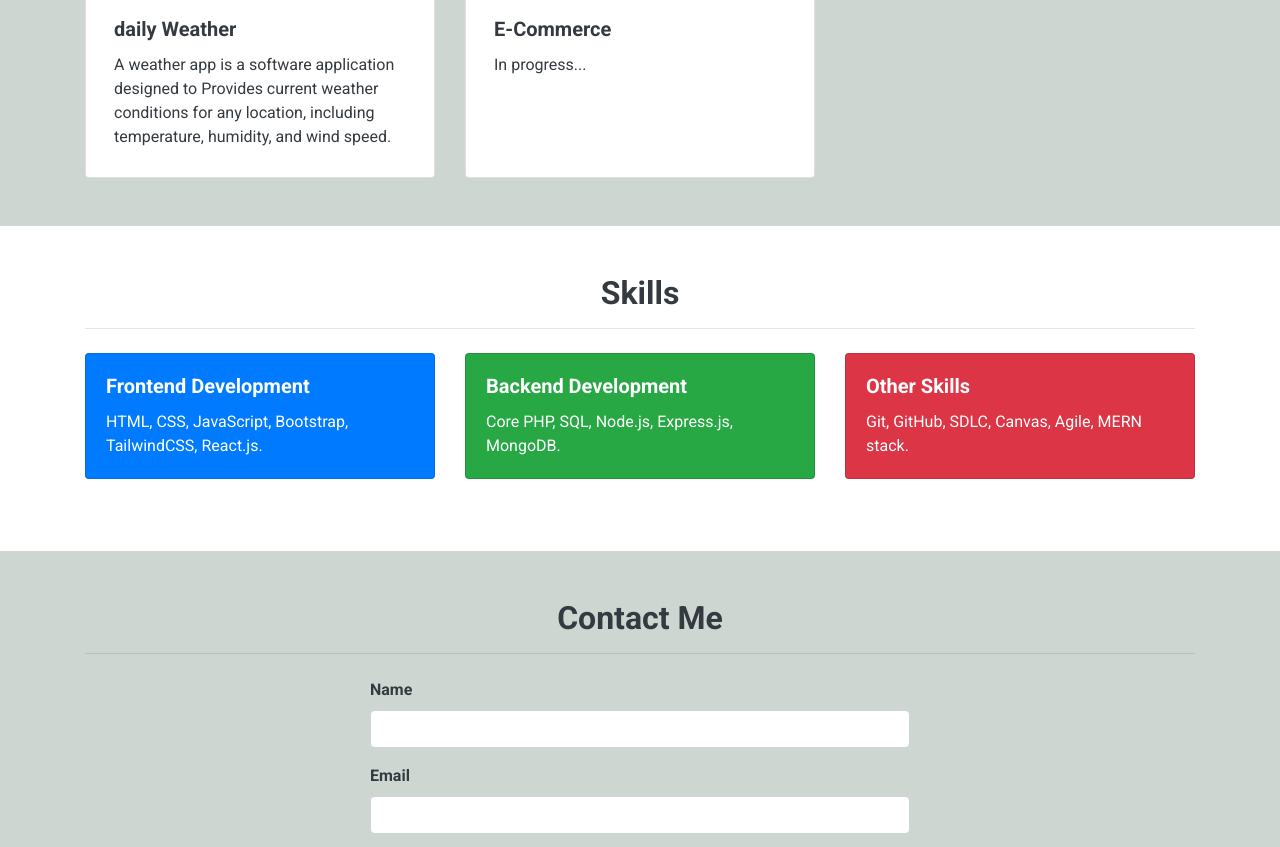
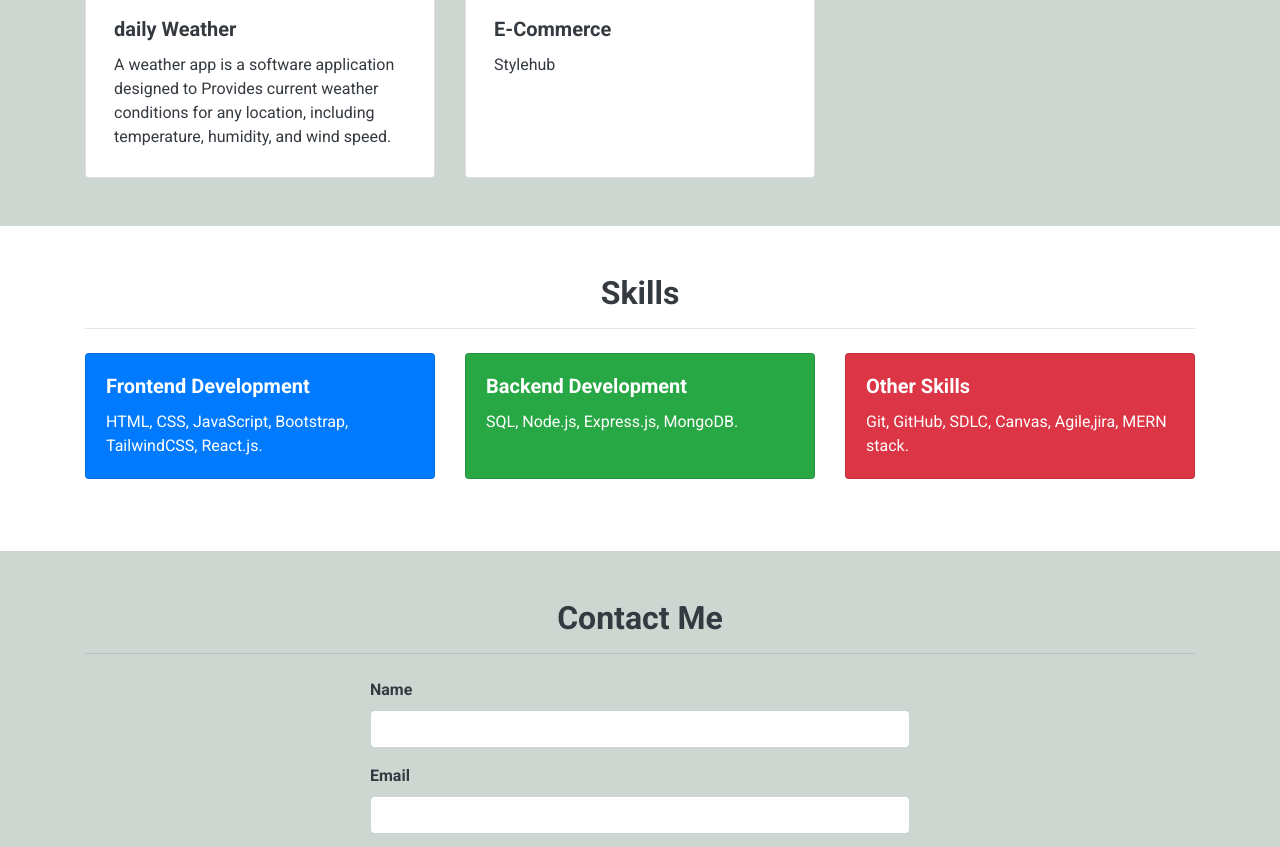
Before and after one commit to MAlik-0786/Ali-portfilio, a plain HTML site: page index.html in a window 1280 px wide. Shown: the part 1707-2554 px from the top of the page. Drawn offline with nearby package versions, Linux system fonts and the light colour scheme.

Commit message:
Update index.html

```diff
--- a/index.html
+++ b/index.html
@@ -172,14 +172,14 @@
       </a>
      </div>
      <div class="col-md-4 mb-4">
-      <a class="card h-100 text-dark text-decoration-none p-2" href="#">
+      <a class="card h-100 text-dark text-decoration-none p-2" target=_blank href="https://stylehub-frontend-8len.onrender.com/">
        <img alt="Screenshot of Project 5" class="card-img-top" height="300" src="https://storage.googleapis.com/a1aa/image/Sbs8wj79iI6RIZiaijK61JPNr9yfQ8aJd6ajzyqkd9RtbYfTA.jpg" width="400"/>
        <div class="card-body">
         <h5 class="card-title font-weight-bold">
          E-Commerce
         </h5>
         <p class="card-text">
-         In progress...
+         Stylehub
              </p>
        </div>
       </a>
@@ -212,7 +212,7 @@
          Backend Development
         </h5>
         <p class="card-text">
-         Core PHP, SQL, Node.js, Express.js, MongoDB.</p>
+          SQL, Node.js, Express.js, MongoDB.</p>
        </div>
       </div>
      </div>
@@ -223,7 +223,7 @@
          Other Skills
         </h5>
         <p class="card-text">
-         Git, GitHub, SDLC, Canvas, Agile, MERN stack.
+         Git, GitHub, SDLC, Canvas, Agile,jira, MERN stack.
         </p>
        </div>
       </div>
```
